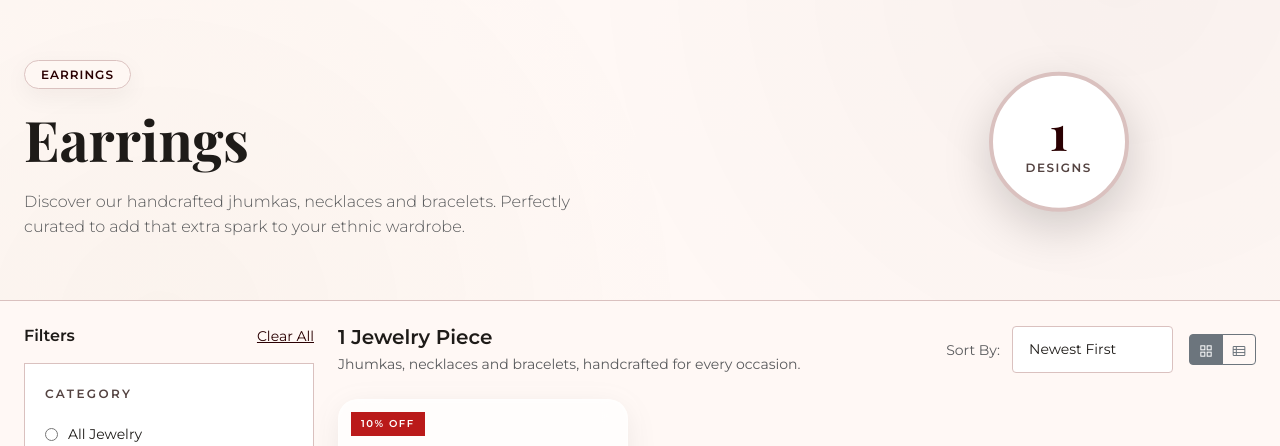
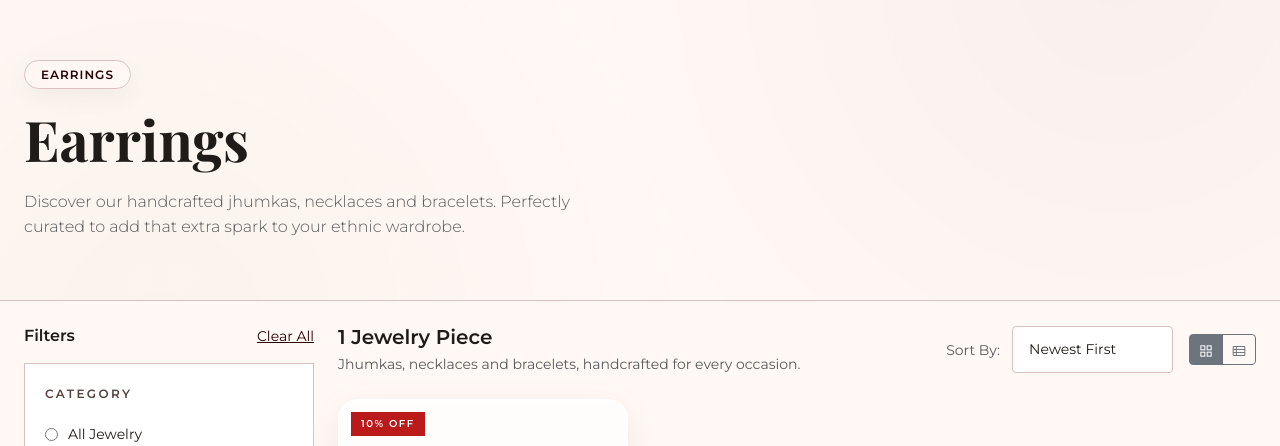
Before and after one commit to richherbalsoap/HYPEHAVENHUB, a Django app: page /products/?category=earrings in a window 1280 px wide. Shown: the part 123-569 px from the top of the page. Run offline with Django 5.2, Linux system fonts and the light colour scheme; data comes from the database, SQL or seed files in the repository; data that the repository does not hold is empty; parts of the project's set-up code (start-up, migrations or seed data) failed here and were passed over; some libraries are stand-ins or nearby versions.

Commit message:
design: remove designs count badge from catalog hero banner

```diff
--- a/templates/store/product_list.html
+++ b/templates/store/product_list.html
@@ -9,7 +9,7 @@
   <div class="catalog-hero-bg"></div>
   <div class="container-fluid px-4 position-relative z-1">
     <div class="catalog-hero-inner row align-items-center">
-      <div class="col-lg-8 text-center text-lg-start">
+      <div class="col-12 text-center text-lg-start">
         <div class="section-eyebrow d-inline-block px-3 py-1 rounded-pill mb-3" style="background: rgba(255,248,245,0.6); color: var(--primary); font-weight: 600; font-size: 12px; letter-spacing: 1px; text-transform: uppercase; border: 1px solid var(--outline-variant); box-shadow: var(--shadow);">
           {% if selected_category %}
             {{ selected_category_name|default:"Jewelry Collection" }}
@@ -27,12 +27,6 @@
         <p class="lead text-muted mb-0" style="font-size: 16px; max-width: 600px; margin: 0 auto 0 0;">
           Discover our handcrafted jhumkas, necklaces and bracelets. Perfectly curated to add that extra spark to your ethnic wardrobe.
         </p>
-      </div>
-      <div class="col-lg-4 text-center mt-4 mt-lg-0">
-        <div class="catalog-hero-count d-inline-flex flex-column align-items-center justify-content-center bg-white rounded-circle shadow-lg" style="width: 140px; height: 140px; border: 4px solid var(--outline-variant); animation: float 4s ease-in-out infinite;">
-          <strong style="font-family: 'Playfair Display', serif; font-size: 3rem; color: var(--primary); line-height: 1;">{{ page_obj.paginator.count }}</strong>
-          <span style="color: var(--on-surface-variant); font-size: 12px; font-weight: 600; text-transform: uppercase; letter-spacing: 1.5px; margin-top: 4px; font-family: 'Montserrat', sans-serif;">Designs</span>
-        </div>
       </div>
     </div>
   </div>
```
